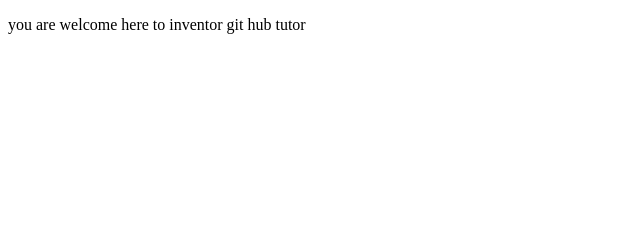
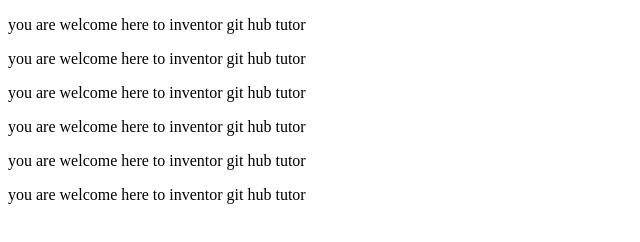
Before and after one commit to akindave/InventorSDG, a plain HTML site: page index.html in a window 1280 px wide. Shown: the whole page, without its empty margins (0-640 px from the left). Drawn offline with Linux system fonts and the light colour scheme.

Commit message:
the user part

```diff
--- a/index.html
+++ b/index.html
@@ -8,5 +8,10 @@
 </head>
 <body>
     <p>you are welcome here to inventor git hub tutor</p>
+    <p>you are welcome here to inventor git hub tutor</p>
+    <p>you are welcome here to inventor git hub tutor</p>
+    <p>you are welcome here to inventor git hub tutor</p>
+    <p>you are welcome here to inventor git hub tutor</p>
+    <p>you are welcome here to inventor git hub tutor</p>
 </body>
 </html>
```
